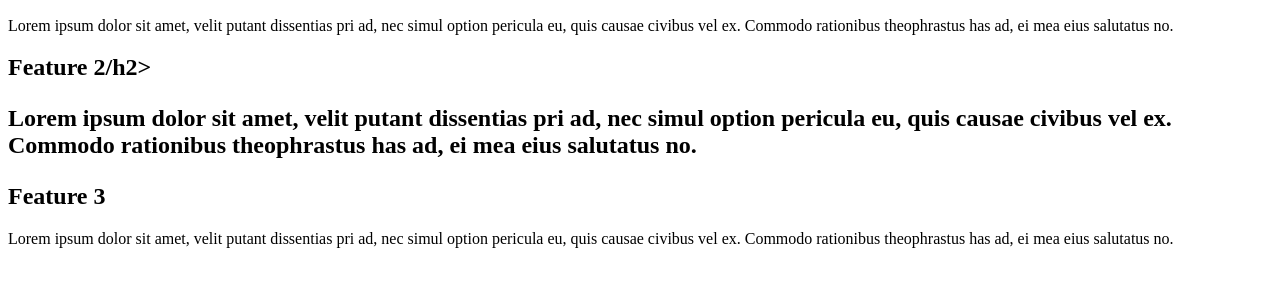
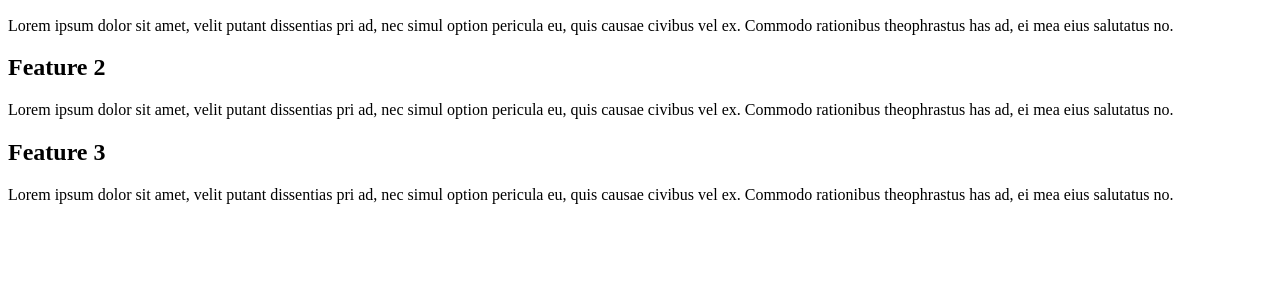
Before and after one commit to adam181189/Whiskey-Drop, a plain HTML site: page Whiskeydrop.html in a window 1280 px wide. Shown: the part 444-730 px from the top of the page. Drawn offline with Linux system fonts and the light colour scheme.

Commit message:
updated information

```diff
--- a/Whiskeydrop.html
+++ b/Whiskeydrop.html
@@ -24,7 +24,7 @@
     <h2>Feature 1</h2>
     <p>Lorem ipsum dolor sit amet, velit putant dissentias pri ad, nec simul option pericula eu, quis causae civibus vel ex. Commodo rationibus theophrastus has ad, ei mea eius salutatus no.</p>
 
-     <h2>Feature 2/h2>
+     <h2>Feature 2</h2>
     <p>Lorem ipsum dolor sit amet, velit putant dissentias pri ad, nec simul option pericula eu, quis causae civibus vel ex. Commodo rationibus theophrastus has ad, ei mea eius salutatus no.</p>
 
      <h2>Feature 3</h2>
```
